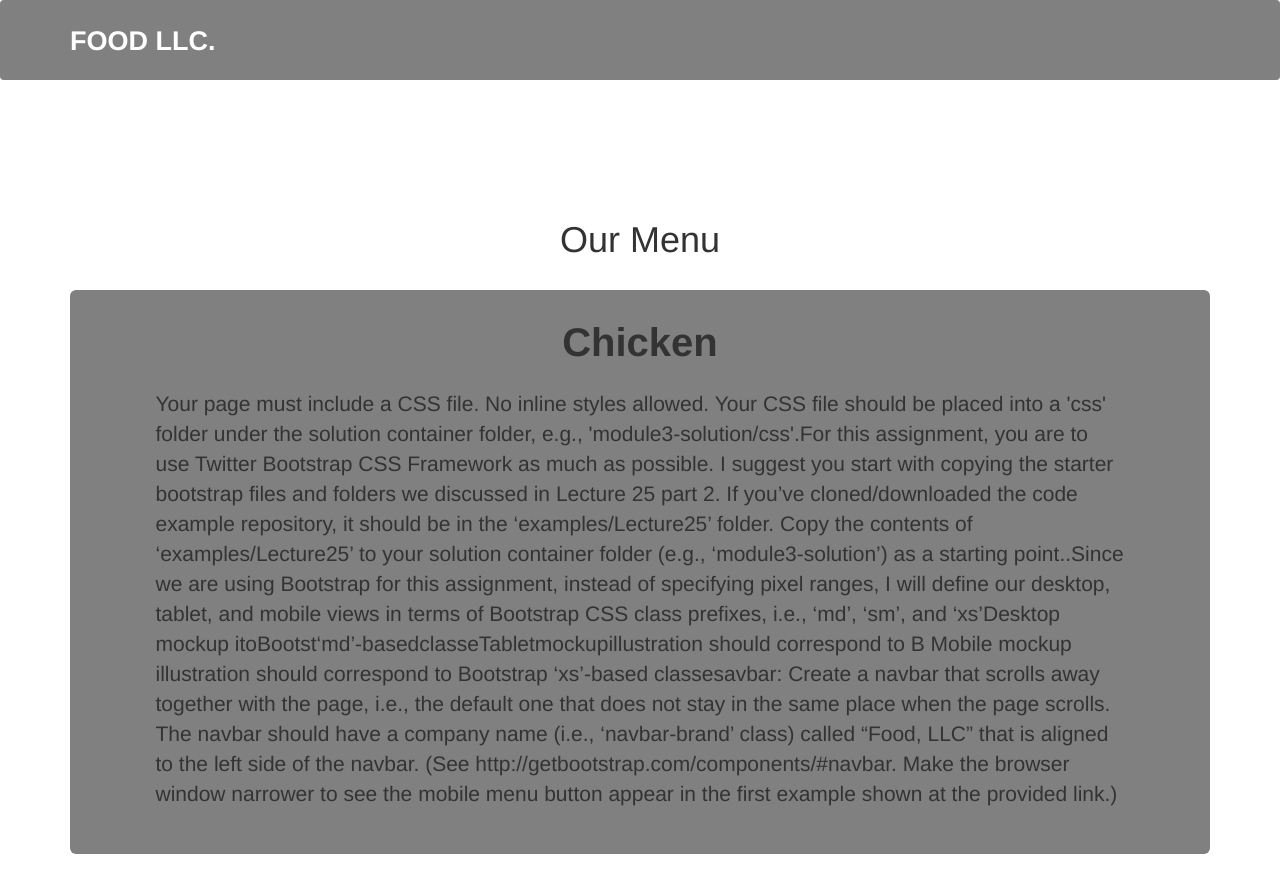
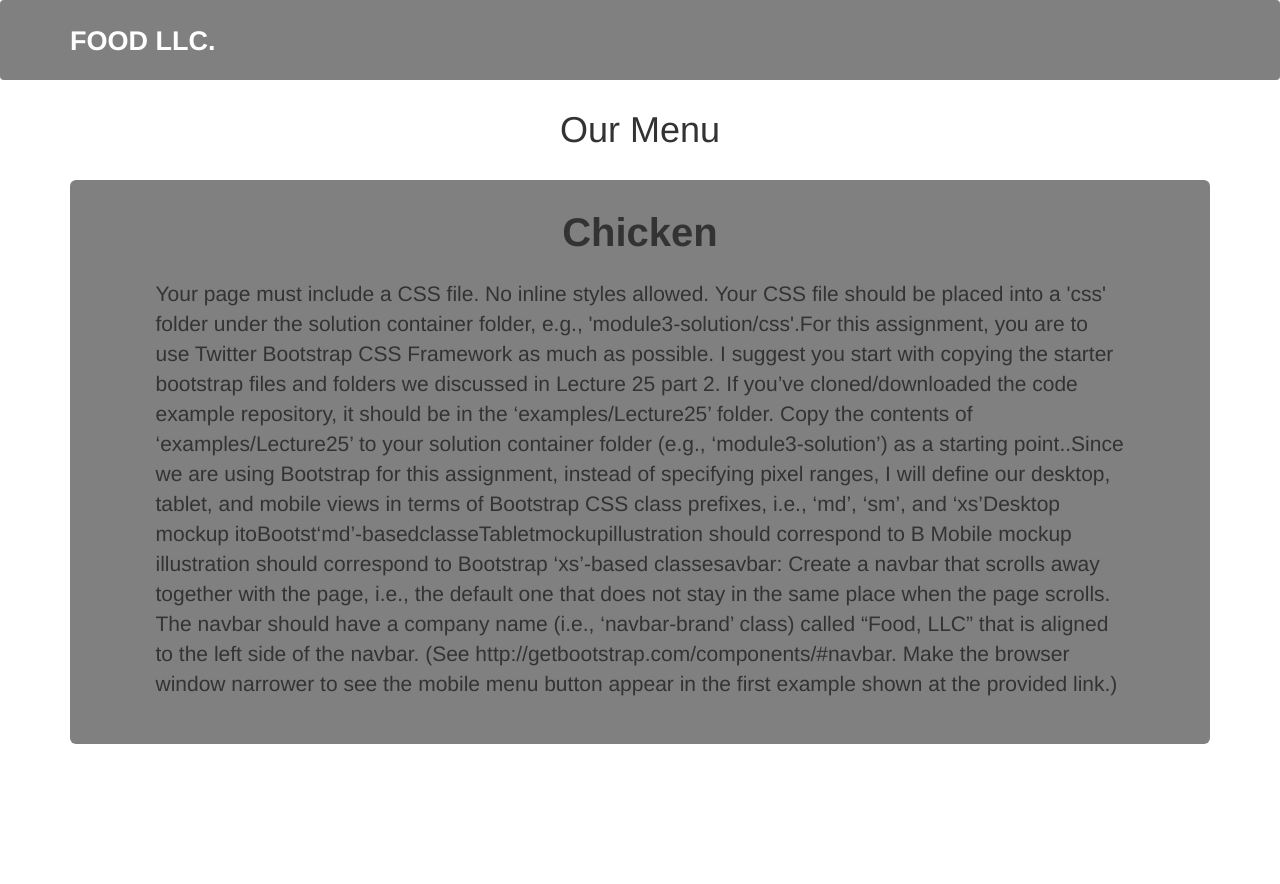
Before and after one commit to Karo240/Module_3, a plain HTML site: page realsite/assignment3.html in a window 1280 px wide. After the commit the page ends 800 px from the top, so only its background shows below. Drawn offline with Linux system fonts and the light colour scheme; files whose address does not match are found by name.

Commit message:
Update styles.css

```diff
--- a/realsite/styles.css
+++ b/realsite/styles.css
@@ -49,7 +49,7 @@ border-top: 0.8px solid white;
 margin:0;}
 h1{
 	text-align: center;
-	margin-top:120px;
+	margin-top:10px;
 }
 h3{text-align: center;
    font-size: 40px;
```
